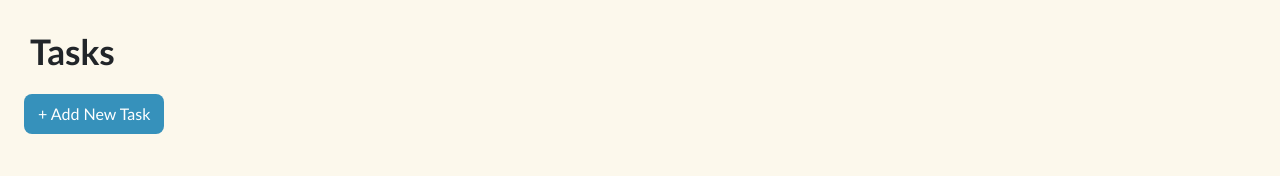
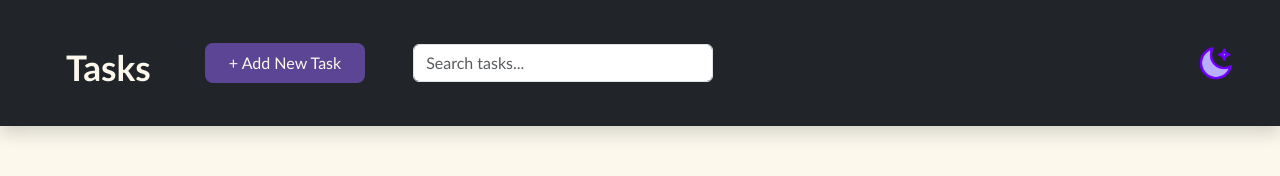
Before and after one commit to kasnyikbence/TaskManager, a plain HTML site: page index.html in a window 1280 px wide. Drawn offline with nearby package versions, Linux system fonts and the light colour scheme.

Commit message:
darkmode megcsinálása

```diff
--- a/css/style.css
+++ b/css/style.css
@@ -3,7 +3,18 @@ body {
     font-family: 'Gill Sans', 'Gill Sans MT', Calibri, 'Trebuchet MS', sans-serif;
 }
 
+body.dark-mode {
+    background-color: #121212;
+    color: #e4e4e4;
+}
+
+.navbar {
+    background-color: #292929;
+    transition: background-color 0.3s;
+}
+
 .tasks-header {
+    color: #fcf8ec;
     font-size: 2.2rem;
     font-weight: bold;
     padding: 6px;
@@ -12,10 +23,10 @@ body {
 }
 
 .task-add {
-    background-color: #3691bb;
-    color: white;
+    background-color: #5d4596;
+    color: #fcf8ec;
     border: none;
-    padding: 8px 14px;
+    padding: 8px 24px;
     border-radius: 8px;
     margin: 0 24px;
     font-size: 1rem;
@@ -24,8 +35,26 @@ body {
 }
 
 .task-add:hover {
-    background-color: #2c7597;
+    background-color: #8970c2;
 }
+
+#taskSearch {
+    max-width: 300px;
+    width: 100%;
+}
+
+.btn-darkmode {
+    border: none;
+    border-radius: 16px;
+    transition: transform 0.2s ease, filter 0.2s ease;
+}
+
+.btn-darkmode:hover {
+    transform: scale(1.1);
+    filter: brightness(120%);
+    cursor: pointer;
+}
+
 
 
 .task-card {
--- a/index.html
+++ b/index.html
@@ -13,8 +13,20 @@
 </head>
 
 <body>
-    <h1 class="tasks-header mb-3">Tasks</h1>
-    <button class="task-add" data-bs-toggle="modal" data-bs-target="#addModal"> + Add New Task</button>
+    <!--Navbar-->
+    <nav class="navbar navbar-expand-lg navbar-dark bg-dark px-4 py-3 shadow">
+        <div class="container-fluid d-flex justify-content-between align-items center">
+            <h1 class="tasks-header mb-3">Tasks</h1>
+            <button class="task-add" data-bs-toggle="modal" data-bs-target="#addModal"> + Add New Task</button>
+            <form class="d-flex flex-grow-1 mx-4" role="search">
+                <input class="form-control me-5" type="search" placeholder="Search tasks..." aria-label="Search"
+                    id="taskSearch">
+            </form>
+            <button class="btn btn-darkmode ms-2 p-2" id="toggleDark" aria-label="Toggle Dark Mode">
+                <img src="assets/dark-mode.png" alt="Dark Mode" width="40" height="40">
+            </button>
+        </div>
+    </nav>
 
     <div id="tasks"></div>
 
@@ -68,4 +80,25 @@
 <script src="https://code.jquery.com/jquery-3.7.1.min.js"></script>
 <script src="js/main.js"></script>
 
+
+
+<script>
+  const toggleDark = document.getElementById('toggleDark');
+  const darkIcon = toggleDark.querySelector('img');
+
+  toggleDark.addEventListener('click', function () {
+    document.body.classList.toggle('dark-mode');
+
+    localStorage.setItem('dark-mode', document.body.classList.contains('dark-mode'));
+  });
+
+  window.addEventListener('DOMContentLoaded', () => {
+    const isDark = localStorage.getItem('dark-mode') === 'true';
+    if (isDark) {
+      document.body.classList.add('dark-mode');
+      darkIcon.src = 'assets/dark-mode.png';
+    }
+  });
+</script>
+
 </html>
```
Also changed, not shown: assets/dark-mode.png (added).
